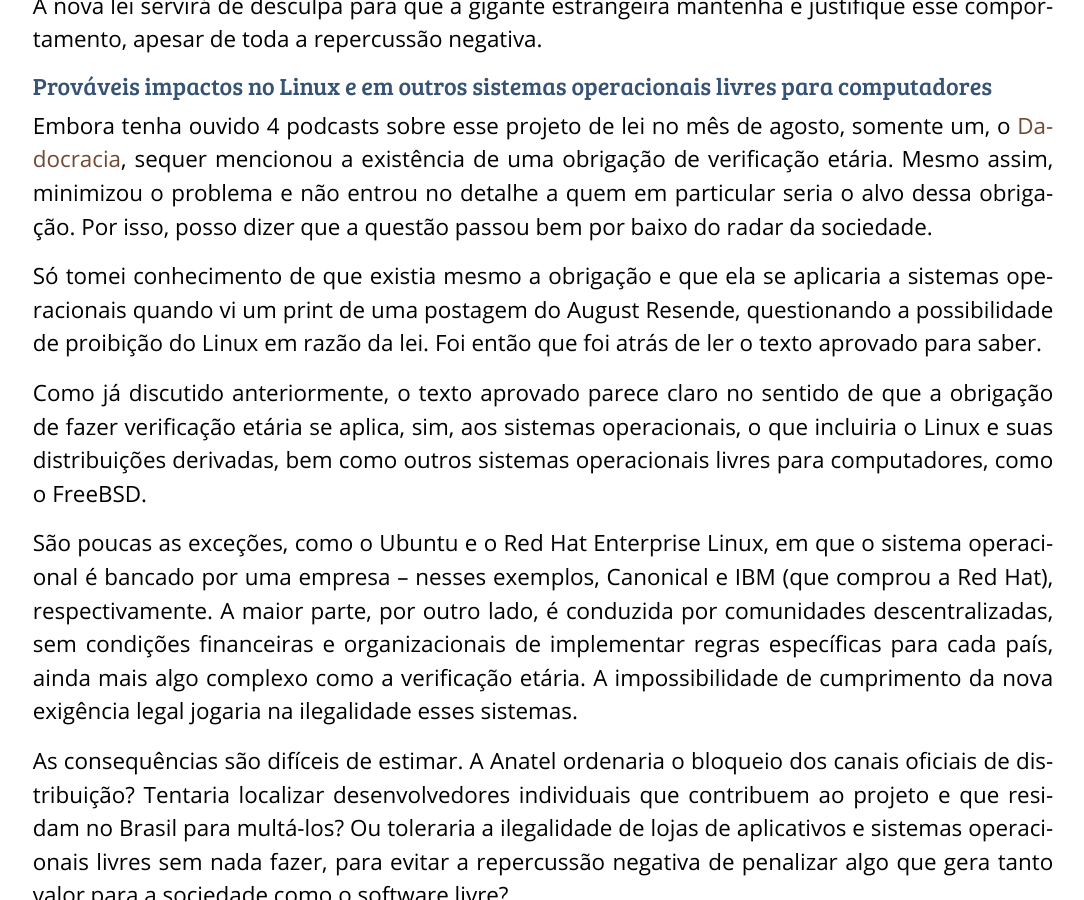
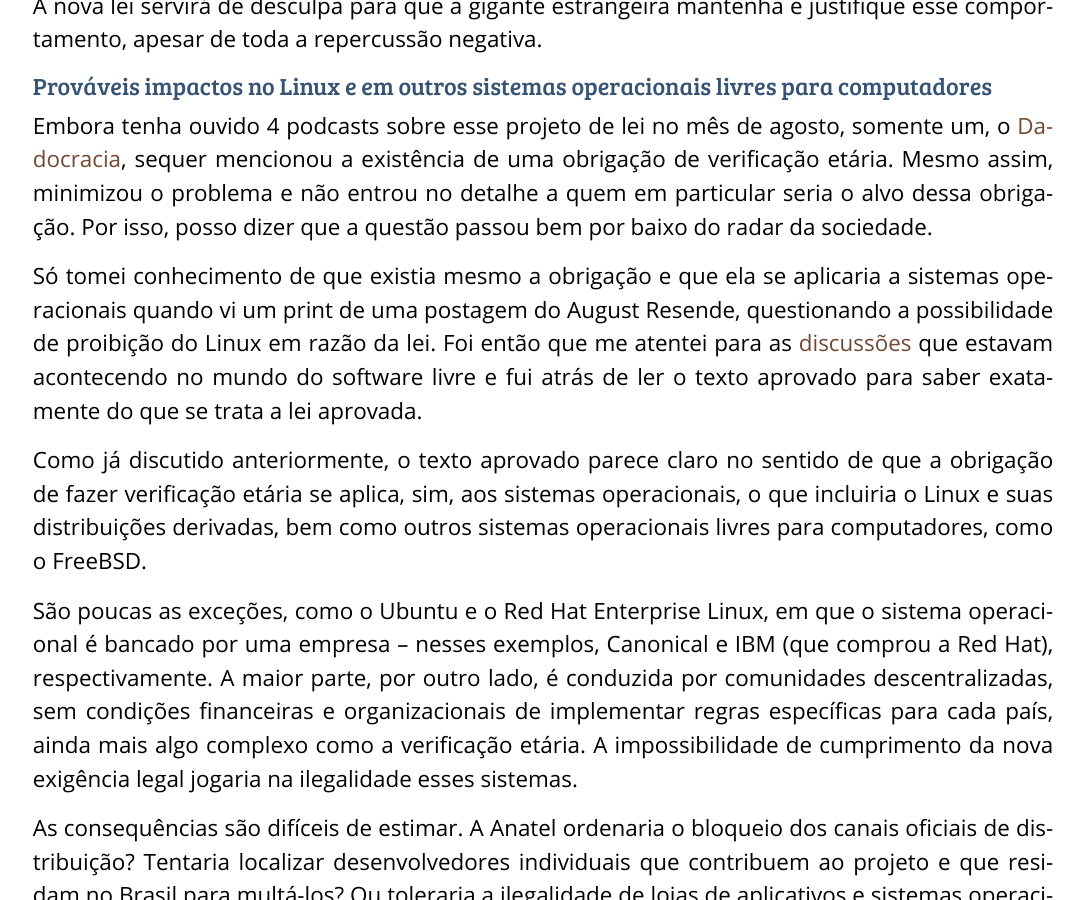
Before and after one commit to augusto-herrmann/augusto-herrmann.github.io, a Jekyll site: the page built from _posts/2025-09-01-verificacao-etaria-o-cavalo-de-troia-das-big-techs-no-eca-digital.md, in a window 1280 px wide and 900 px high, scrolled down 10284 px. Shown: the whole window, without its empty margins (97-1181 px from the left). Built offline with Jekyll 4.4.1, drawn with Linux system fonts in a browser that asks for light colours; some of the changed lines change nothing that is shown; some of the changed text lies outside the part shown.

Commit message:
Change title and add link

```diff
--- a/_posts/2025-09-01-verificacao-etaria-o-cavalo-de-troia-das-big-techs-no-eca-digital.md
+++ b/_posts/2025-09-01-verificacao-etaria-o-cavalo-de-troia-das-big-techs-no-eca-digital.md
@@ -1,25 +1,25 @@
 ---
 layout: post
 title: >-
-  Verificação etária: o cavalo de troia das Big Techs no “ECA Digital”
+  Verificação etária: o cavalo de troia das Big Techs na “Lei Felca”
 author: Augusto Herrmann
 lang: pt
 ref: 2025-09-01-age-verification-big-techs-trojan-horse-in-brazils-child-online-safety-act
 category: [pt, blog]
-tags: [big tech, verificação etária, eca digital, proteção de dados]
+tags: [big tech, verificação etária, lei felca, eca digital, proteção de dados]
 cover: /assets/images/2025/09/zeki-okur-UqKFu12hpfE-unsplash.jpg
 snippet-image: /assets/images/2025/09/zeki-okur-UqKFu12hpfE-unsplash.jpg
 desc: ->
   Em agosto de 2025, o Congresso Nacional aprovou, às pressas, após
   denúncia de um influenciador, um novo projeto de lei, apelidado de
-  "ECA Digital". A proposta original do PL 2.628/2022 havia sido
-  amplamente debatida, mas as modificações repentinas da Câmara passaram
-  sem o devido escrutínio. Muitos não ficaram sabendo da introdução da
-  obrigatoriedade de verificação etária em lojas de aplicativos e
-  sistemas operacionais. Alguns defensores do software livre argumentam
-  que isso inviabiliza alternativas comunitárias às soluções das Big
-  Tech, como sistemas baseados em Linux e derivados do Android. Além
-  disso, o provável aumento da coleta de dados sensíveis por parte
+  "Lei Felca", ou ainda "ECA Digital". A proposta original do PL 2.628/2022
+  havia sido   amplamente debatida, mas as modificações repentinas da
+  Câmara passaram   sem o devido escrutínio. Muitos não ficaram sabendo
+  da introdução da obrigatoriedade de verificação etária em lojas de
+  aplicativos e sistemas operacionais. Alguns defensores do software livre
+  argumentam que isso inviabiliza alternativas comunitárias às soluções
+  das Big Tech, como sistemas baseados em Linux e derivados do Android.
+  Além disso, o provável aumento da coleta de dados sensíveis por parte
   dessas empresas para fins de verificação etária causa preocupação.
 image-credits: Zeki Okur / Unsplash
 ---
@@ -469,7 +469,10 @@
 Só tomei conhecimento de que existia mesmo a obrigação e que ela se
 aplicaria a sistemas operacionais quando vi um print de uma postagem do
 August Resende, questionando a possibilidade de proibição do Linux em
-razão da lei. Foi então que foi atrás de ler o texto aprovado para saber.
+razão da lei. Foi então que me atentei para as
+[discussões](https://www.tabnews.com.br/PauloSampaio/fim-do-linux-no-brasil-o-que-o-pl-2-628-2022-a-tal-lei-felca-eca-digital-realmente-diz-e-por-que-a-comunidade-esta-em-polvorosa)
+que estavam acontecendo no mundo do software livre e fui atrás de ler o
+texto aprovado para saber exatamente do que se trata a lei aprovada.
 
 Como já discutido anteriormente, o texto aprovado parece claro no sentido
 de que a obrigação de fazer verificação etária se aplica, sim, aos
```
